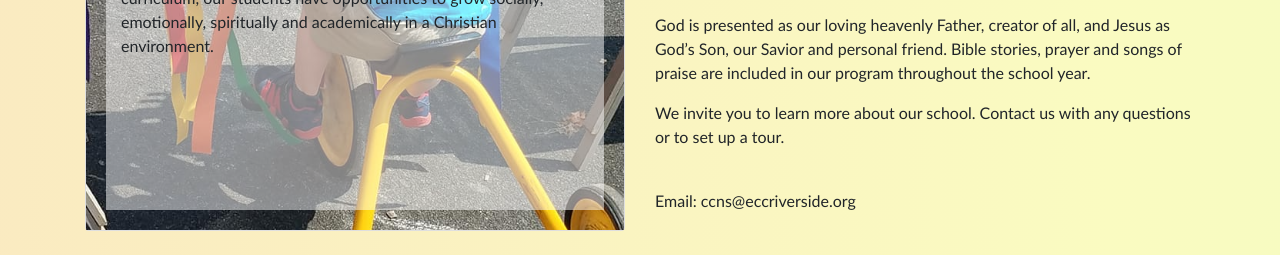
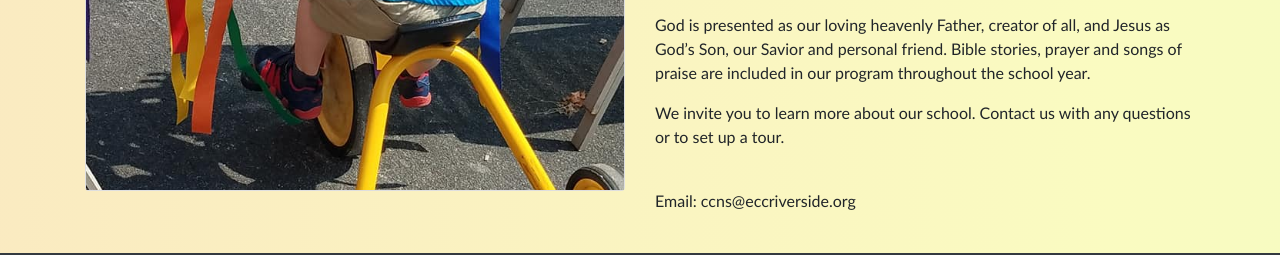
Before and after one commit to ccnsRI/ccnsRI, a plain HTML site: page AboutUs.html in a window 1280 px wide. Shown: the part 621-876 px from the top of the page. Drawn offline with nearby package versions, Linux system fonts and the light colour scheme.

Commit message:
not my choice

```diff
--- a/AboutUs.html
+++ b/AboutUs.html
@@ -78,14 +78,14 @@
         <div class="card">
           <div class="card-body" data-toggle="collapse" data-target="#iback" style="background-image: url('img/About Us 2.jpg'); min-height: 400px; width: 100%; background-position: center center;
     background-size: 100%;">
-            <div id="iback" class="collapse show" style="min-height: 400px; width: 100%; background:rgba(255,255,255,0.5);">
+            <!--<div id="iback" class="collapse show" style="min-height: 400px; width: 100%; background:rgba(255,255,255,0.5);">
               <div class="container text-centered">
                 <br><br>
                 <h1>OUR MISSION</h1>
                 <p>To provide a safe, nurturing and engaging environment that meets the individual needs of children and families in our community. Through purposeful play and a developmentally centered curriculum, our students have opportunities to grow socially, emotionally, spiritually and academically in a Christian environment. </p>
                 <br><br>
               </div>
-            </div>
+            </div>-->
           </div>
         </div>
       </div>
```
